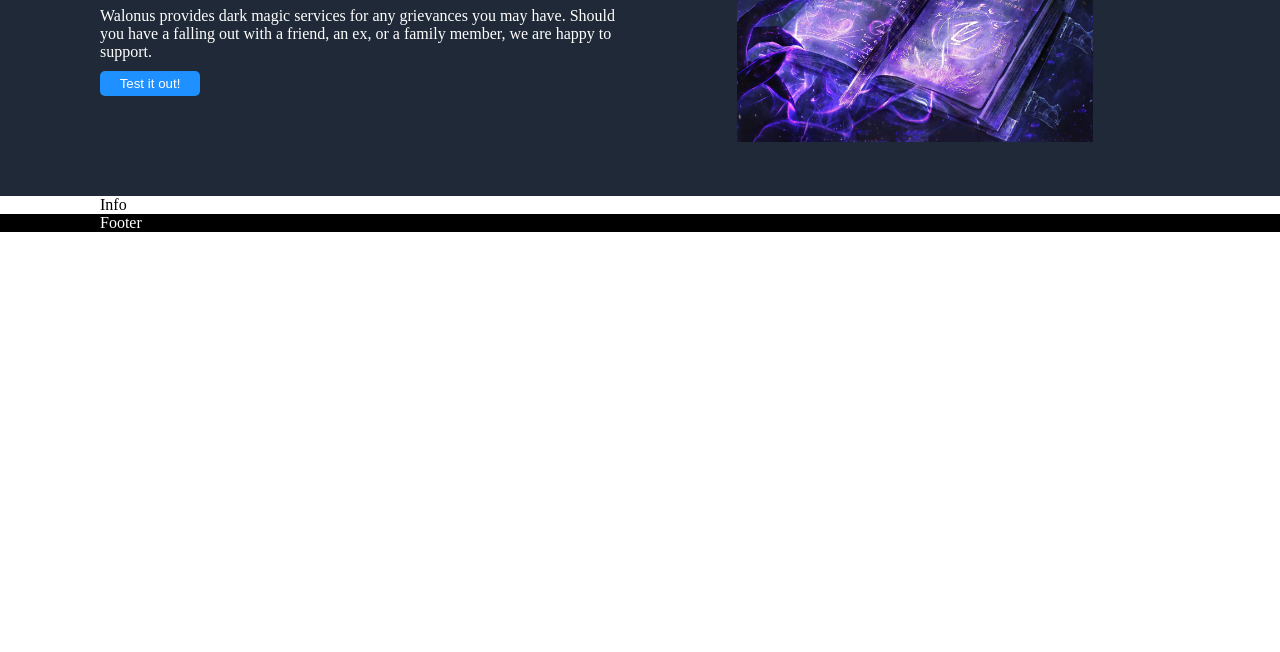
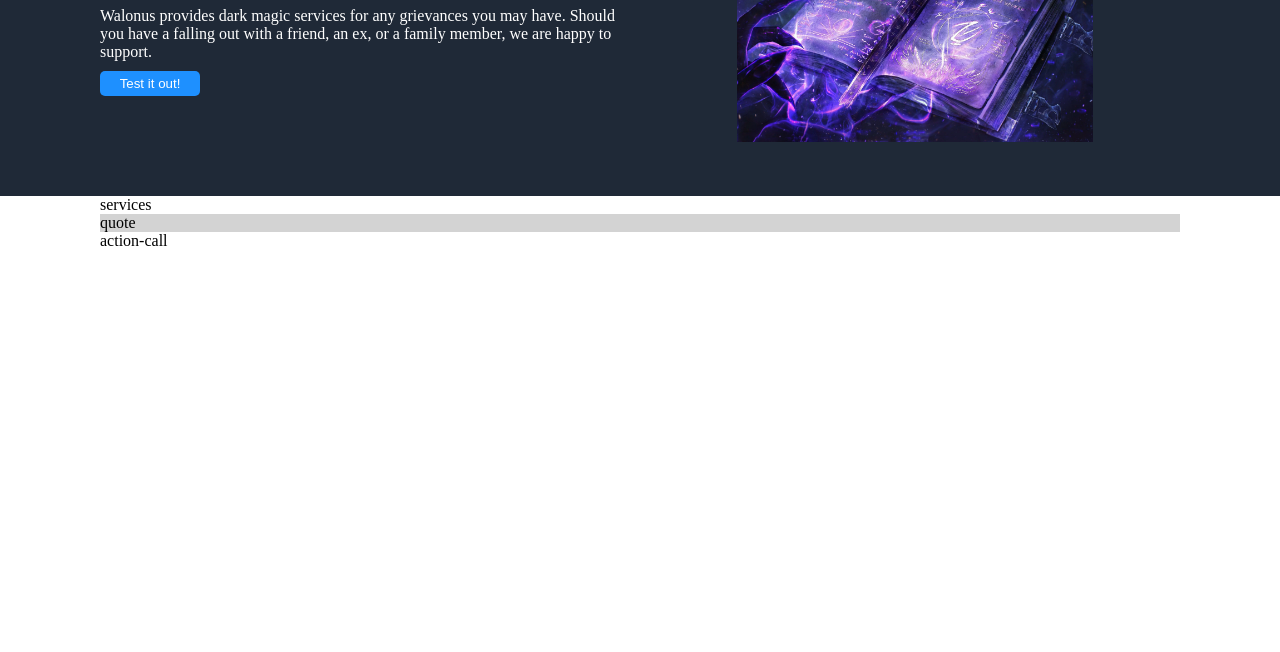
Before and after one commit to henwho/landing-page, a plain HTML site: page index.html in a window 1280 px wide. Shown: the part 148-800 px from the top of the page. Drawn offline with Linux system fonts and the light colour scheme.

Commit message:
Created filler divs for information section

```diff
--- a/index.html
+++ b/index.html
@@ -4,10 +4,9 @@
     <meta charset="UTF-8">
     <meta name="viewport" content="width=device-width, initial-scale=1.0">
     <link rel="stylesheet" href="style.css">
-    <title>My landing page!</title>
+    <title>Walonus</title>
 </head>
 <body>
-<!-- Make different flexbox for header logo and header links -->
     <ul class="header">
         <li class="header-logo">Walonus</li>
         <div class="header-links">
@@ -27,7 +26,9 @@
     </div>
 
     <div class="info">
-        Info
+        <div class="services">services</div>
+        <div class="quote">quote</div>
+        <div class="action-call">action-call</div>
     </div>
 
     <div class="footer">
--- a/style.css
+++ b/style.css
@@ -2,6 +2,7 @@ body {
     display: flex;
     flex-direction: column;
     margin: 0;
+    flex-wrap: wrap;
 }
 
 .header {
@@ -82,7 +83,25 @@ ul {
     padding-left: 100px;
     padding-right: 100px;
     background-color: white;
-    flex: 1;
+    /* flex: 0 0 100%; */
+    /* flex-basis: 100%; */
+    height: 1000px;
+    display: flex;
+    flex-direction: column;
+}
+
+/* add all these elements into parent flexbox instead? */
+
+.services {
+
+}
+
+.quote {
+    background-color: lightgrey;
+}
+
+.action-call {
+
 }
 
 .footer {
```
